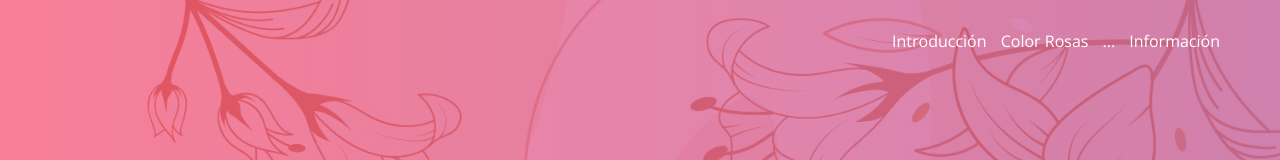
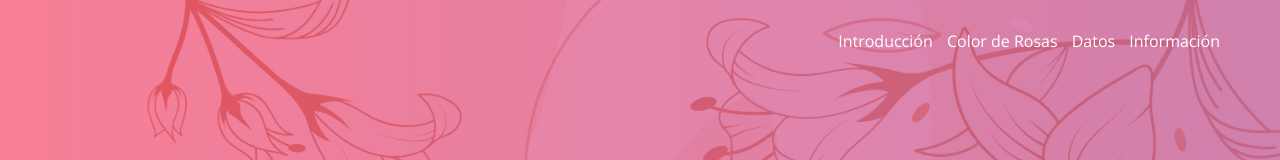
Before and after one commit to Riosf9985/flores-rosas-Ecuador, a plain HTML site: page index.html in a window 1280 px wide. Shown: the top 160 px of the page. Drawn offline with nearby package versions, Linux system fonts and the light colour scheme.

Commit message:
Update index.html

```diff
--- a/index.html
+++ b/index.html
@@ -15,8 +15,8 @@
     <header>
         <nav>
             <a href="#intro">Introducción</a>
-            <a href="#color">Color Rosas</a>
-            <a href="#">...</a>
+            <a href="#color">Color de Rosas</a>
+            <a href="#datos">Datos</a>
             <a href="#infor">Información</a>
         </nav>
         <section class="textos-header">
@@ -159,7 +159,7 @@
             </div>
         </section>
 
-
+    <a name="datos" ></a>
         <section class="clientes contenedor">
             <h2 class="titulo">Datos Curiosos:</h2>
             <div class="cards">
```
